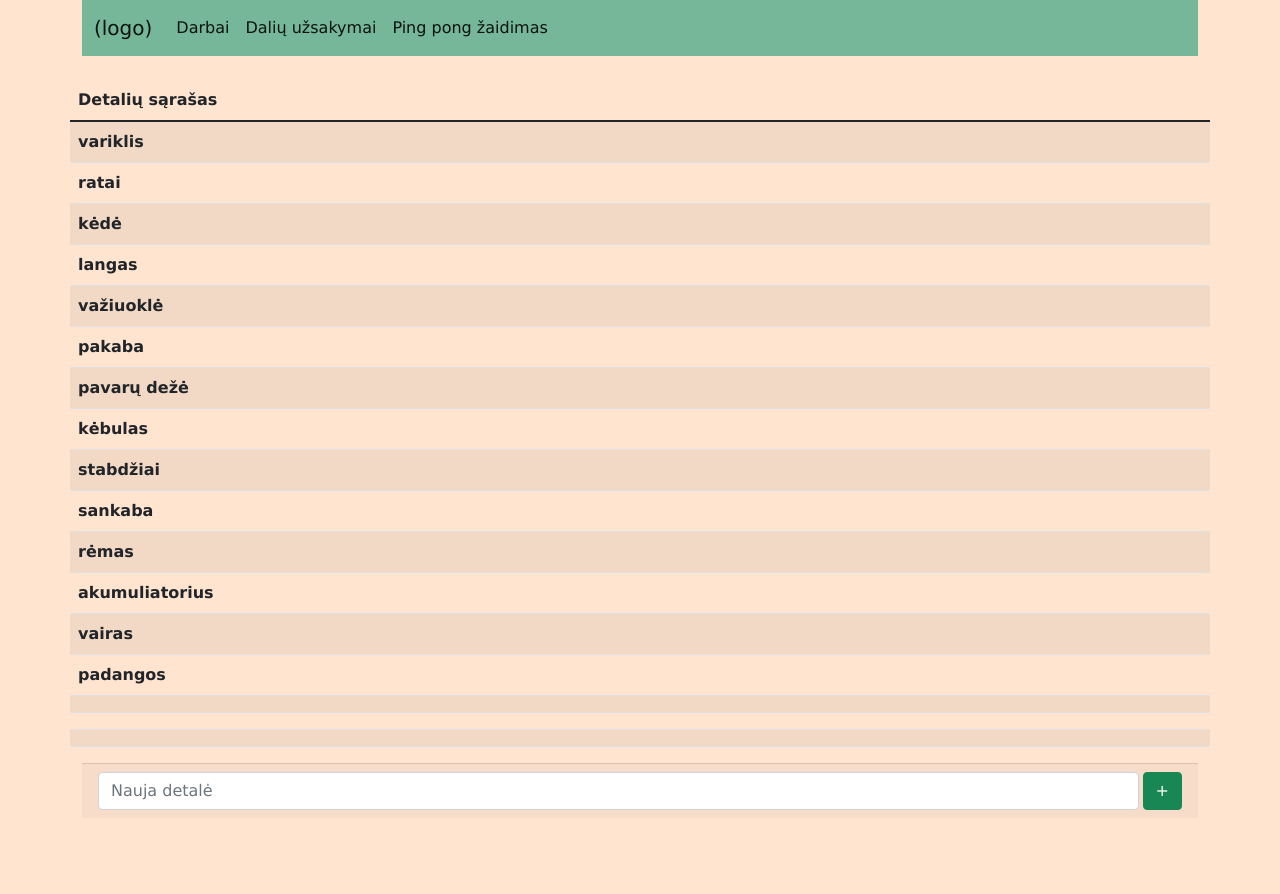
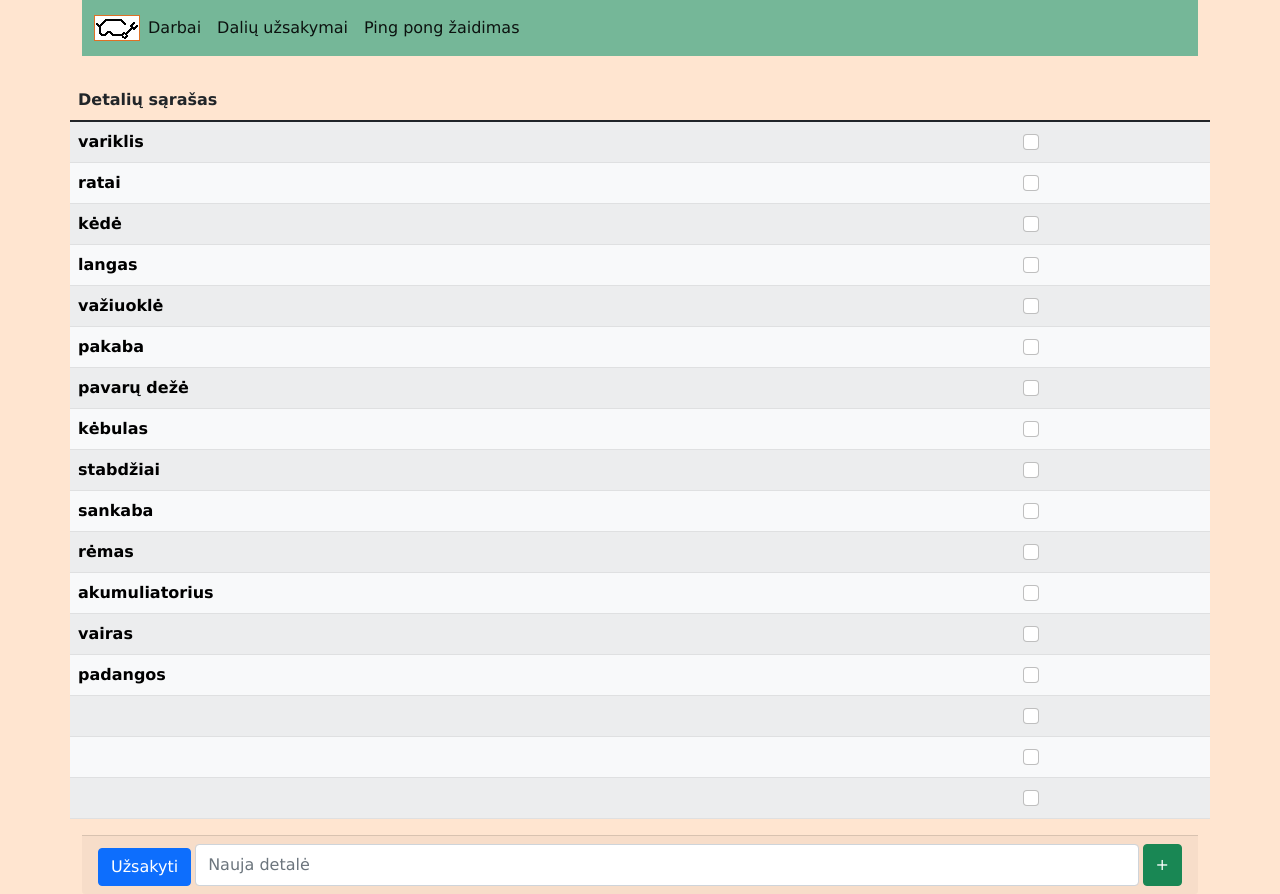
Before and after one commit to beisbolke322/Django_autoservisas, a Django app: page /uzsakymai/ in a window 1280 px wide. Before the commit the page ends 810 px from the top, so only its background shows below. Run offline with Django 4.2, Linux system fonts and the light colour scheme; data comes from the database, SQL or seed files in the repository; both versions use the stored data as it was after the commit; lists and menus that the app fills with data are empty.

Commit message:
Logo + truputis darbo ties užsakymais

```diff
--- a/autoservisas/settings.py
+++ b/autoservisas/settings.py
@@ -119,6 +119,10 @@
 
 STATIC_URL = 'static/'
 
+STATICFILES_DIRS = [
+    BASE_DIR / "static",
+]
+
 # Default primary key field type
 # https://docs.djangoproject.com/en/4.0/ref/settings/#default-auto-field
 
--- a/registracija/templates/home.html
+++ b/registracija/templates/home.html
@@ -10,7 +10,7 @@
     </thead>
     <tbody>
         {% for item in x %}
-            <tr>
+            <tr class="table-light">
               <th><a href="{{item.id}}">{{item.title}}</a></th>
               <th>
                 <button
@@ -47,7 +47,7 @@
 <form method="post" action="#">
   {% csrf_token %}
   <div class="card-footer" style="display: flex">
-    <input type="text" class="form-control me-1" placeholder="Naujas darbų rinkinys" aria-label="Nauja užduotis į sąrašą" aria-describedby="button-addon2" name="newT" style="margin-right: 7px;"">
+    <input type="text" class="form-control me-1" placeholder="Naujas darbų rinkinys" aria-label="Nauja užduotis į sąrašą" aria-describedby="button-addon2" name="newT" style="margin-right: 7px;">
     <button class="btn btn-success" type="submit" id="button-addon2" name="add" value="add">+</button>
   </div>
 </form>
--- a/templates/base.html
+++ b/templates/base.html
@@ -23,7 +23,8 @@
     <div class="container" style="margin-top: 0px">
         <nav class="navbar navbar-expand-lg navbar-light" style="background-color: #75b798;">
           <div class="container-fluid">
-                <a class="navbar-brand" href="/">(logo)</a>
+            {% load static %}
+            <img src="{% static 'ASA_logo.svg' %}" alt="logo">
             <div class="collapse navbar-collapse" id="navbarNav">
                 <ul class="navbar-nav">
                     <li class="nav-item">
--- a/templates/ping_pong.html
+++ b/templates/ping_pong.html
@@ -18,7 +18,7 @@
 	body {
 		height: 100vh;
 		width: 100vw;
-		background-image: linear-gradient(to top, #ffda77, #ffa45b);
+		background-image: linear-gradient(to top, #ffe5d0, #75b798);
 		display: flex;
 		justify-content: center;
 		align-items: center;
--- a/uzsakymai/templates/uzsakymai.html
+++ b/uzsakymai/templates/uzsakymai.html
@@ -9,8 +9,17 @@
       </thead>
     <tbody>
         {% for item in x %}
-            <tr>
-              <th>{{item.dalis}}</th>
+            <tr class="table-light">
+                <th>{{item.dalis}}</th>
+                {% if item.uzsakyta %}
+                <th scope="row">
+                    <input class="form-check-input" type="checkbox" name="checkbox" value="{{item.id}}" class="checkbox-styles" checked />
+                </th>
+                {% else %}
+                <th scope="row">
+                    <input class="form-check-input" type="checkbox" name="checkbox" value="{{item.id}}" />
+                </th>
+                {% endif %}
             </tr>
         {% endfor %}
         </tbody>
@@ -18,11 +27,19 @@
 <form method="post" action="#">
   {% csrf_token %}
   <div class="card-footer" style="display: flex">
+    <button class="btn btn-primary me-1 uzsak-styles" type="submit" name="uzsak" value="uzsak">Užsakyti</button>
     <input type="text" class="form-control me-1" placeholder="Nauja detalė" aria-label="Nauja užduotis į sąrašą" aria-describedby="button-addon2" name="new">
     <button class="btn btn-success" type="submit" id="button-addon2" name="add" value="add">+</button>
   </div>
 </form>
 
+<style>
+    .uzsak-styles {
+    float: right;
+    margin-top: 4px;
+    margin-right: 16px;
+    }
+</style>
 <script>
   function sortTable(n) {
     var table, rows, switching, i, x, y, shouldSwitch, dir, switchcount = 0;
--- a/uzsakymai/views.py
+++ b/uzsakymai/views.py
@@ -19,18 +19,16 @@
         x = Uzsakymai.objects.all()
         return render(request, self.template_name, {'x': x})
 
-# nereikalinga, bet netrinti
-def list(request, id):
-    list = Uzsakymai.objects.get(id=id)
-    if request.method == "POST":
-        print(request.POST)
-
-    if request.POST.get('add'):
-        text = request.POST.get('new')
-        if len(text) > 0:
-            list.uzsakymai_set.create(text=text, uzsakyta=False)
+    def list(request, id):
+        list = Uzsakymai.objects.get(id=id)
+        new_u = Uzsakymai(uzsakyta=request.POST.get('uzsak'))
+        checked = request.POST.getlist('checkbox')
+        for item in list.uzsakymai_set.all():
+            if str(item.id) in checked:
+                item.uzsakyta = True
+            else:
+                item.uzsakyta = False
+            new_u.save()
         else:
-            print("Detales pavadinimas per trumpas")
-    else:
-        context = {"title":f"{list.title}","items": list.uzsakymai_set.all() }
-        return render(request, 'uzsakymai.html', context=context)
+            context = {"title":f"{list.title}","items": list.uzsakymai_set.all() }
+            return render(request, self.template_name)
```
Also changed, not shown: db.sqlite3, static/ASA_logo.svg (added). Lines whose indentation alone changed are shown as unchanged.
